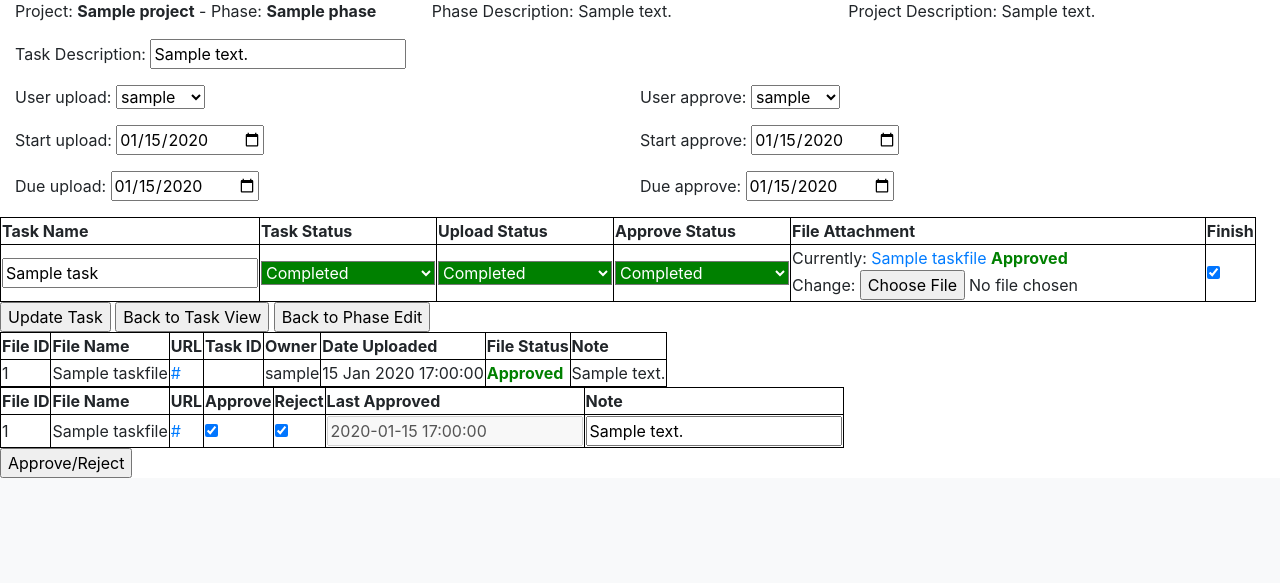
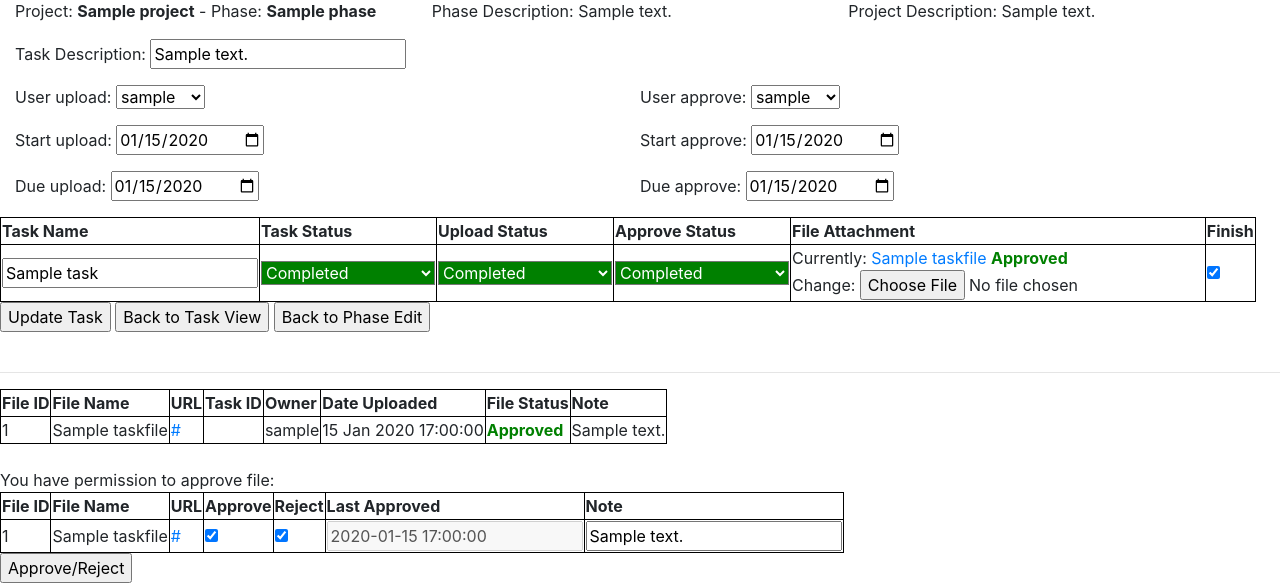
Before and after one commit to thiennguyenvu/dthaus, a Django app: a page that uses src/dthaus/projects/templates/projects/task-edits.html in a window 1280 px wide. Shown: the part 491-1074 px from the top of the page. Before the commit the page ends 969 px from the top, so only its background shows below. Run offline with Django 3.2, Linux system fonts and the light colour scheme; a user stored in the database is signed in; tables that the repository leaves empty hold one stand-in row (values such as "Sample post"); grey boxes marked "Sample" are stand-in pictures; some libraries are stand-ins or nearby versions.

Commit message:
update permission

```diff
--- a/src/dthaus/projects/templates/projects/phase-edit.html
+++ b/src/dthaus/projects/templates/projects/phase-edit.html
@@ -1,6 +1,8 @@
 {% extends 'main.html' %}
 {% block body %}
+{% if project.project_manager.id == request.user.id %}
 {% include 'projects/horizontal-timeline.html' %}
+{% endif %}
 <h1 style="text-align: center;">{{ title }}</h1>
 <div>
     {% if phase_per_add %}
--- a/src/dthaus/projects/templates/projects/phase-settings.html
+++ b/src/dthaus/projects/templates/projects/phase-settings.html
@@ -1,6 +1,8 @@
 {% extends 'main.html' %}
 {% block body %}
+{% if project.project_manager.id == request.user.id %}
 {% include 'projects/horizontal-timeline.html' %}
+{% endif %}
 <h1 style="text-align: center;">{{ title }}</h1>
 {% if messages %}
 <ul class="messages">
--- a/src/dthaus/projects/templates/projects/project-create.html
+++ b/src/dthaus/projects/templates/projects/project-create.html
@@ -1,6 +1,8 @@
 {% extends 'main.html' %}
 {% block body %}
+{% if project.project_manager.id == request.user.id %}
 {% include 'projects/horizontal-timeline.html' %}
+{% endif %}
 <h1 style="text-align: center;">{{ title }}</h1>
 <a href="{% url 'projects' %}"><input type="button" value="Previous"></a>
 <form method="POST">
--- a/src/dthaus/projects/templates/projects/task-edits.html
+++ b/src/dthaus/projects/templates/projects/task-edits.html
@@ -1,6 +1,8 @@
 {% extends 'main.html' %}
 {% block body %}
+{% if project.project_manager.id == request.user.id %}
 {% include 'projects/horizontal-timeline.html' %}
+{% endif %}
 <h1 style="text-align: center;">{{ title }}</h1>
 <style>
     .file-pending,
@@ -18,7 +20,10 @@
     }
 </style>
 <div>
+
+    {% if task_per_add %}
     <a href="{% url 'task_settings' project.id phase.id %}">Add more Task</a>
+    {% endif %}
     {% if messages %}
     <ul class="messages">
         {% for message in messages %}
@@ -27,9 +32,11 @@
     </ul>
     {% endif %}
 
+    {% if task_per_change %}
     <form method="POST" enctype="multipart/form-data" class="task-form">
         {% csrf_token %}
         {{ task_form.management_form }}
+
         <div class="col-md-12 row">
             <div class="col-md-4">
                 <div>
@@ -96,14 +103,66 @@
                     </tr>
                 </tbody>
             </table>
+
             <input type="submit" name="update-task" id="update-task" value="Update Task">
-            <a href="{% url 'task_views' project.id phase.id %}"><input type="button"
-                    value="Back to Task View"></a>
-            <a href="{% url 'phase_edit' project.id %}"><input type="button" value="Back to Phase Edit"></a>
+            <a href="{% url 'task_views' project.id phase.id %}"><input type="button" value="Back to Task View"></a>
+            <a href="{% url 'phase_edit' project.id %}"><input type="button" value="Back to Phase Edit"></a><br><br>
         </div>
     </form>
+    {% else %}
+    <!-- Permission view task -->
+    <div class="col-md-12 row">
+        <div class="col-md-4">
+            <div>
+                Project: <b>{{ project.name }}</b> - Phase: <b>{{ phase.name }}</b>
+            </div>
+        </div>
+        <div class="col-md-4">
+            <p>Phase Description: {{ phase.description }}</p>
+        </div>
+        <div class="col-md-4">
+            <p>Project Description: {{ project.description }}</p>
+        </div>
+        <div class="col-md-12">
+            <p>Task Description: {{ task.description }}</p>
+        </div>
+        <div class="col-md-6">
+            <p>User upload: {{ task.user_upload }}</p>
+            <p>Start upload: {{ task.start_date_upload|date:"d-M-Y" }}</p>
+            <p>Due upload: {{ task.due_date_upload|date:"d-M-Y" }}</p>
+        </div>
+        <div class="col-md-6">
+            <p>User approve: {{ task.user_approve }}</p>
+            <p>Start approve: {{ task.start_date_approve|date:"d-M-Y" }}</p>
+            <p>Due approve: {{ task.due_date_approve|date:"d-M-Y" }}</p>
+        </div>
+    </div>
+    <div>
+        <table>
+            <!-- style="table-layout: fixed; width: 100%;" -->
+            <thead>
+                <th>Task Name</th>
+                <th>Task Status</th>
+                <th>Upload Status</th>
+                <th>Approve Status</th>
+                <th>Finish</th>
+            </thead>
+            <tbody>
+                <tr>
+                    <td>{{ task.name }}</td>
+                    <td>{{ task.task_status }}</td>
+                    <td>{{ task.upload_status }}</td>
+                    <td>{{ task.approve_status }}</td>
+                    <td>{{ task_form.task_finished }}</td>
+                </tr>
+            </tbody>
+        </table>
+    </div>
+    <br><br>
+    {% endif %}
 
     {% if task_files %}
+    <hr>
     <div>
         <table>
             <thead>
@@ -137,7 +196,10 @@
                 {% endfor %}
             </tbody>
         </table>
-    </div>
+    </div><br>
+
+    {% if task.user_approve.id == request.user.id or project.project_manager.id == request.user.id or request.user.is_superuser %}
+    <div>You have permission to approve file:</div>
     <div>
         <form method="post" class='approve-form'>
             {% csrf_token %}
@@ -172,6 +234,8 @@
             <input type="submit" name="btn-approve-file" id="btn-approve-file" value="Approve/Reject">
         </form>
     </div>
+    {% endif %}
+
     {% endif %}
 </div>
 {% endblock body %}
@@ -209,7 +273,7 @@
         due_approve = Date.parse(due_approve);
         date_finished = Date.parse(date_finished);
 
-        if (due_upload - last_upload < 0){
+        if (due_upload - last_upload < 0) {
             $('#id_upload_status').val('Overdue').css({ 'background-color': 'red', 'color': 'white' });
         }
         if (due_approve - today < 0) {
@@ -219,7 +283,7 @@
         if (task_finished === 'True') {
             //$('#update-task').prop('disabled', true);
             //$('input, select').prop('disabled', true);
-            $('#id_task_status').val('Completed').css({'background-color': 'green', 'color': 'white'});
+            $('#id_task_status').val('Completed').css({ 'background-color': 'green', 'color': 'white' });
 
             var delta_upload = due_upload - last_upload;
             if (delta_upload >= 0) { // Complete
--- a/src/dthaus/projects/templates/projects/task-settings.html
+++ b/src/dthaus/projects/templates/projects/task-settings.html
@@ -1,6 +1,8 @@
 {% extends 'main.html' %}
 {% block body %}
+{% if project.project_manager.id == request.user.id %}
 {% include 'projects/horizontal-timeline.html' %}
+{% endif %}
 <h1 style="text-align: center;">{{ title }}</h1>
 <div>Select <span class="text-highlight">tasks</span> you want to add into <span class="text-highlight">phase</span> <b>{{ phase.phase_name }}</b> of <span class="text-highlight">project</span> <b>{{ project.name }}</b>.
     {% if messages %}
--- a/src/dthaus/projects/views.py
+++ b/src/dthaus/projects/views.py
@@ -1,5 +1,5 @@
 from django.shortcuts import render, redirect
-from django.contrib.auth.decorators import login_required
+from django.contrib.auth.decorators import login_required, permission_required
 from django.contrib import messages
 from django.forms import inlineformset_factory, modelformset_factory
 from django.conf import settings
@@ -616,12 +616,14 @@ def task_views(request, pk_project, pk_phase):
                     if _task not in task_delete:
                         task_delete.append(_task)
 
-    print('task', tasks)
+    print('tasks', tasks)
     print('task_add', task_per_add)
     print('task_change', task_change)
     print('task_delete', task_delete)
     print('project', project.id)
     print('phase', phase.id)
+    for task in tasks:
+        print(task.id)
 
     if tasks or request.user.is_superuser:
         pass
@@ -648,71 +650,142 @@ def task_views(request, pk_project, pk_phase):
 def task_edits(request, pk_project, pk_phase, pk_task):
     title = 'Edit Task'
     stage = 5
+
+    task_per_add = False
+    task_per_change = False
+    task_change = []
+    task_delete = []
+
+    projects = []
+    phases = []
+    tasks = []
+
     project = Project.objects.get(id=pk_project)
     phase = Phase.objects.get(id=pk_phase)
     task = Task.objects.get(id=pk_task, phase=phase)
 
-    task_form = TaskCreateForm(instance=task)
-    file_form = FileCreateForm(instance=task)
+    if request.user.is_superuser:
+        task_per_add = True
+        task_per_change = True
+        tasks = Task.objects.filter(phase=phase)
+        task_change = tasks
+        task_delete = tasks
+    else:
+        for permission in all_permission(request):
+            if str(permission['permission']) == 'view':
+                # Permission view project
+                if permission['object_type'] == 'project':
+                    _project = Project.objects.get(id=permission['object_id'])
+                    if _project not in projects:
+                        projects.append(_project)
 
-    if request.method == 'POST':
-        if 'update-task' in request.POST:
-            form = TaskCreateForm(request.POST or None, instance=task)
-            f_form = FileCreateForm(request.FILES, instance=task)
-            tf = TaskFiles()
+                    for _phase in Phase.objects.filter(project=project):
+                        if _phase not in phases:
+                            phases.append(_phase)
+                        for _task in Task.objects.filter(phase=phase):
+                            if _task not in tasks:
+                                tasks.append(_task)
+                # Permission view phase
+                if permission['object_type'] == 'phase':
+                    _phase = Phase.objects.get(id=permission['object_id'])
+                    if _phase not in phases:
+                        phases.append(_phase)
 
-            # Handle task form
-            if form.has_changed():
-                if form.is_valid():
-                    f = form.save(commit=False)
-                    if f.task_finished == True:
-                        f.date_finished = timezone.now()
-                    f.save()
+                        for _task in Task.objects.filter(phase=_phase):
+                            tasks.append(_task)
+
+                # Permission view task
+                if permission['object_type'] == 'task':
+                    _task = Task.objects.get(id=permission['object_id'])
+                    if _task not in tasks:
+                        tasks.append(_task)
+
+            # Permission add task
+            if str(permission['permission']) == 'add':
+                task_per_add = True
+
+            # Permission change task
+            if str(permission['permission']) == 'change':
+                if permission['object_type'] == 'project' or permission['object_type'] == 'phase':
+                    task_change = Task.objects.filter(phase=phase)
+                if permission['object_type'] == 'task':
+                    _task = Task.objects.get(id=permission['object_id'])
+                    if _task not in task_change:
+                        task_change.append(_task)
+
+            # Permission delete task
+            if str(permission['permission']) == 'delete':
+                if permission['object_type'] == 'project' or permission['object_type'] == 'phase':
+                    task_delete = Task.objects.filter(phase=phase)
+                if permission['object_type'] == 'task':
+                    _task = Task.objects.get(id=permission['object_id'])
+                    if _task not in task_delete:
+                        task_delete.append(_task)
+
+    task_form = ''
+    file_form = ''
+    if task in task_change:
+        task_per_change = True
+        task_form = TaskCreateForm(instance=task)
+        file_form = FileCreateForm(instance=task)
+
+        if request.method == 'POST':
+            if 'update-task' in request.POST:
+                form = TaskCreateForm(request.POST or None, instance=task)
+                tf = TaskFiles()
+
+                # Handle task form
+                if form.has_changed():
+                    if form.is_valid():
+                        f = form.save(commit=False)
+                        if f.task_finished == True:
+                            f.date_finished = timezone.now()
+                        f.save()
+
+                        messages.add_message(
+                            request, messages.SUCCESS, 'Task updated successfully.')
+                    else:
+                        messages.add_message(request, messages.ERROR, form.errors)
+
+                # Handle file form
+                try:
+                    print(request.POST)
+                    uploaded_file = request.FILES.get('attachment')
+                    project_name = project.name.replace(' ', '-')
+                    phase_name = phase.name.replace(' ', '-')
+                    task_name = task.name.replace(' ', '-')
+                    location = f"{project_name}/{phase_name}/{task_name}"
+
+                    file_name = default_storage.save(
+                        f"{location}/{uploaded_file.name}", uploaded_file)
+                    print('file_name', file_name)
+                    file_url = default_storage.url(
+                        f"{location}/{uploaded_file.name}")
+                    print('file_url', file_url)
+
+                    tf.name = file_name.split('/')[-1]
+                    tf.attachment = f"{settings.MEDIA_URL}{file_name}"
+                    tf.url = f"{settings.MEDIA_URL}{file_name}"
+                    tf.task = Task.objects.get(id=pk_task, phase=phase)
+                    tf.user = UserManagement.objects.get(id=request.user.id)
+                    tf.save()
 
                     messages.add_message(
-                        request, messages.SUCCESS, 'Task updated successfully.')
-                else:
-                    messages.add_message(request, messages.ERROR, form.errors)
+                        request, messages.SUCCESS, 'File uploaded.')
 
-            # Handle file form
-            try:
-                print(request.POST)
-                uploaded_file = request.FILES.get('attachment')
-                project_name = project.name.replace(' ', '-')
-                phase_name = phase.name.replace(' ', '-')
-                task_name = task.name.replace(' ', '-')
-                location = f"{project_name}/{phase_name}/{task_name}"
+                except Exception as err:
+                    print(err)
 
-                file_name = default_storage.save(
-                    f"{location}/{uploaded_file.name}", uploaded_file)
-                print('file_name', file_name)
-                file_url = default_storage.url(
-                    f"{location}/{uploaded_file.name}")
-                print('file_url', file_url)
-
-                tf.name = file_name.split('/')[-1]
-                tf.attachment = f"{settings.MEDIA_URL}{file_name}"
-                tf.url = f"{settings.MEDIA_URL}{file_name}"
-                tf.task = Task.objects.get(id=pk_task, phase=phase)
-                tf.user = UserManagement.objects.get(id=request.user.id)
-                tf.save()
-
-                messages.add_message(
-                    request, messages.SUCCESS, 'File uploaded.')
-
-            except Exception as err:
-                print(err)
-
-            return redirect('task_edits', project.id, phase.id, task.id)
+                return redirect('task_edits', project.id, phase.id, task.id)
 
     # Get attachment of Task
     task_files = TaskFiles.objects.filter(task=pk_task)
     last_file = task_files[len(task_files)-1] if len(task_files) > 0 else 0
 
     file_formset = inlineformset_factory(Task, TaskFiles,
-                                         FileApproveForm,
-                                         fields='__all__',
-                                         max_num=len(task_files))
+                                        FileApproveForm,
+                                        fields='__all__',
+                                        max_num=len(task_files))
     approve_form = file_formset(instance=task)
     if request.method == 'POST':
         if 'btn-approve-file' in request.POST:
@@ -728,7 +801,7 @@ def task_edits(request, pk_project, pk_phase, pk_task):
                 print(form.errors)
 
             messages.add_message(request, messages.SUCCESS,
-                                 'Approve file successfully.')
+                                'Approve file successfully.')
             return redirect('task_edits', project.id, phase.id, task.id)
         print(request.POST)
 
@@ -744,6 +817,11 @@ def task_edits(request, pk_project, pk_phase, pk_task):
         'task_files': task_files,
         'last_file': last_file,
         'approve_form': approve_form,
+
+        'task_per_add': task_per_add,
+        'task_per_change': task_per_change,
+        'task_change': task_change,
+        'task_delete': task_delete,
     }
     return render(request, 'projects/task-edits.html', context=context)
 
```
Also changed, not shown: src/dthaus/projects/templates/projects/task-views.html (+4 -3 lines).
